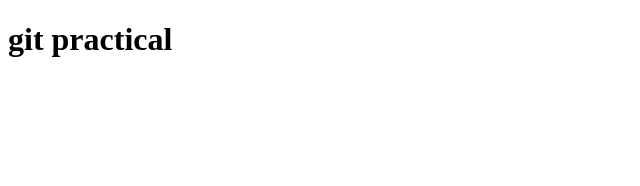
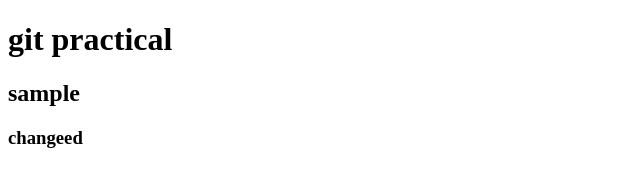
Before and after one commit to Aniketd123/prac-wad-git, a plain HTML site: page index.html in a window 1280 px wide. Shown: the whole page, without its empty margins (0-640 px from the left). Drawn offline with Linux system fonts and the light colour scheme.

Commit message:
committed change

```diff
--- a/index.html
+++ b/index.html
@@ -8,6 +8,8 @@
 </head>
 <body>
    <h1>git practical</h1>
+   <h2>sample</h2>
+   <h3>changeed</h3>
 
 </body>
 </html>
```
